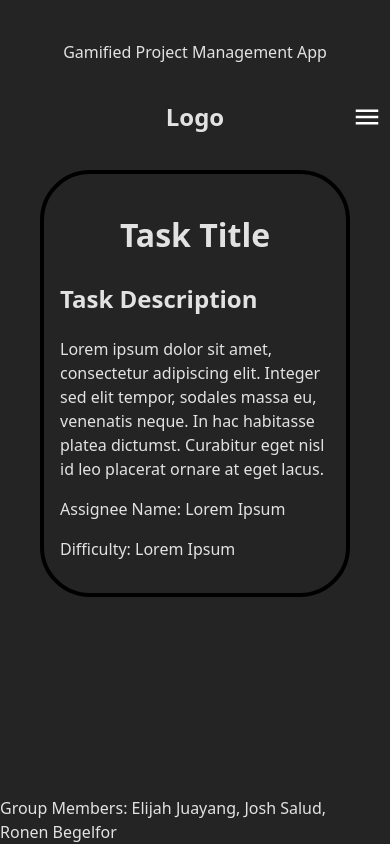
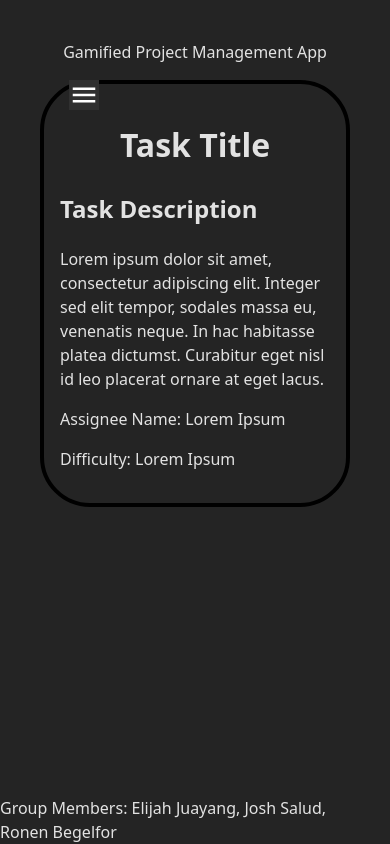
Before and after one commit to ejuayang-rrc/gamified-project-management, a React (Vite) app: page / in a window 390 px wide. Built offline with nearby package versions, Linux system fonts and the light colour scheme.

Commit message:
Finalised hamburger menu functionality.

```diff
--- a/src/components/common/nav/Nav.css
+++ b/src/components/common/nav/Nav.css
@@ -16,15 +16,6 @@
 }
 
 /* Components */
-
-.logo {
-  display: flex;
-  justify-content: center;
-  align-items: center;
-  height: 3em;
-  width: 3em;
-  margin: 1px;
-}
 
 .links {
   display: flex;
@@ -61,6 +52,8 @@
   }
 
   .mobile {
+    width: 3.5em;
+    position: absolute;
     display: flex;
     flex-direction: column;
     justify-content: center;
@@ -77,12 +70,12 @@
   .links {
     ul {
       flex-direction: column;
+      background-color: #303030;
     }
   }
 
   .hamburger-icon {
-    position: absolute;
-    right: 2%;
     cursor: pointer;
+    background-color: #303030;
   }
 }
--- a/src/components/common/nav/children/NavDesktop.tsx
+++ b/src/components/common/nav/children/NavDesktop.tsx
@@ -4,7 +4,6 @@ import "../Nav.css";
 function NavDesktop() {
   return(
     <nav className="desktop">
-      <h2 className="logo">Logo</h2>
       <Links />
     </nav>
   );
--- a/src/components/common/nav/children/NavMobile.tsx
+++ b/src/components/common/nav/children/NavMobile.tsx
@@ -22,7 +22,6 @@ function NavMobile() {
 
   return(
     <nav className="mobile">
-      <h2 className="logo">Logo</h2>
       {click ? Close : Hamburger}
       {click && <Links />}
     </nav>
```
